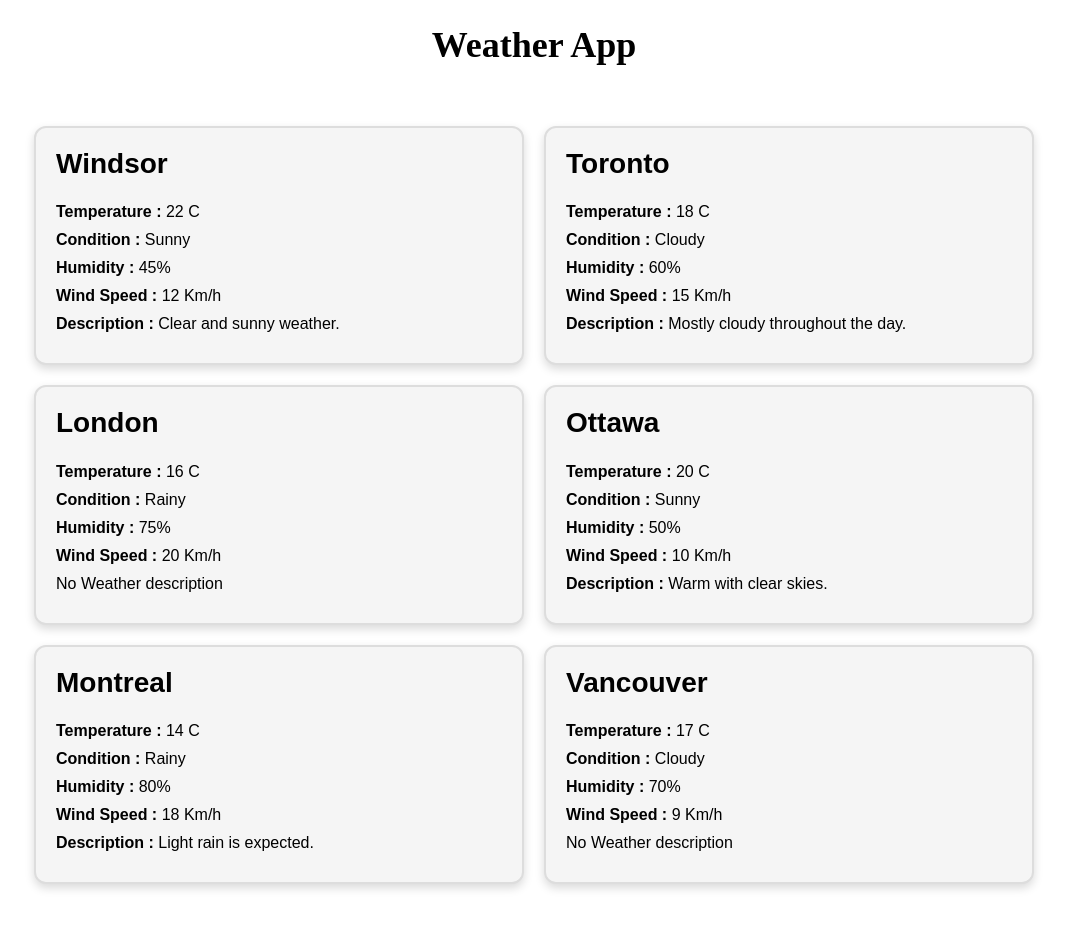
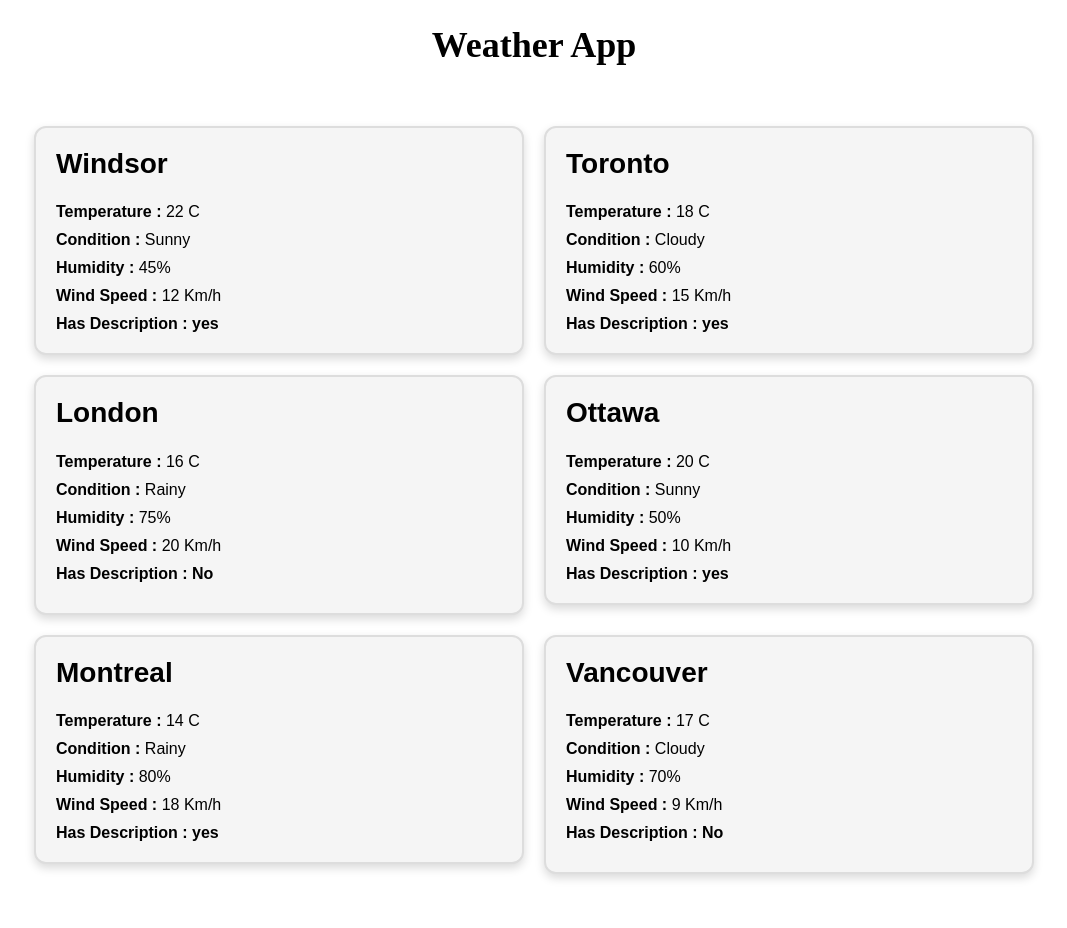
Before and after one commit to zakariyascc/Zakariya-Omar-Naseef-Learning-AngularF26, an Angular app: page / in a window 1280 px wide. Shown: the top 928 px of the page, without its empty margins (106-1173 px from the left). Built offline with nearby package versions, Linux system fonts and the light colour scheme.

Commit message:
click interaction added

```diff
--- a/src/app/app.ts
+++ b/src/app/app.ts
@@ -3,7 +3,7 @@ import { RouterOutlet } from '@angular/router';
 import { WeatherList } from './contentList/weather-list/weather-list';
 
 @Component({
-  imports: [RouterOutlet, WeatherList],
+  imports: [WeatherList],
   selector: 'app-root',
   styleUrl: './app.scss',
   templateUrl: './app.html',
--- a/src/app/contentList/weather-list/weather-list.html
+++ b/src/app/contentList/weather-list/weather-list.html
@@ -1,22 +1,9 @@
+
 <div class="container">
   @for (weather of weatherList; track weather.id) {
-    <div class="weather-card">
-      <h2>{{weather.city}}</h2>
-      <p><strong>Temperature : </strong> {{weather.temperature}} C </p>
-      @switch (weather.condition){
-        @case ('Sunny') {<p><strong>Condition : </strong> Sunny </p>}
-        @case ('Cloudy') {<p><strong>Condition : </strong> Cloudy </p>}
-        @case ('Rainy') {<p><strong>Condition : </strong> Rainy </p>}
-        @default {<p><strong>Condition : </strong> Other </p>}
-      }
-      <p><strong>Humidity :</strong> {{weather.humidity}}% </p>
-      <p><strong>Wind Speed :</strong> {{weather.windSpeed}} Km/h </p>
-      @if (weather.description) {
-        <P><strong>Description : </strong> {{weather.description}} </P>
-      } @else {
-        <p>No Weather description</p>
-      }
-    </div>
+    <app-weather-list-item
+      [weather]="weather"
+      (opened)="onWeatherOpened($event)">
+    </app-weather-list-item>
   }
-  <div></div>
 </div>
--- a/src/app/contentList/weather-list/weather-list.scss
+++ b/src/app/contentList/weather-list/weather-list.scss
@@ -3,49 +3,13 @@
   margin: 0 auto;
   padding: 30px;
   font-family: Arial, sans-serif;
-}
-
-h1 {
-  text-align: center;
-  margin-bottom: 30px;
-  font-size: 36px;
-}
-
-.container {
   display: grid;
   grid-template-columns: repeat(2, 1fr);
   gap: 20px;
 }
-
-.weather-card {
-  padding: 20px;
-  border-radius: 12px;
-  border: 2px solid #ddd;
-  background-color: #f5f5f5;
-  box-shadow: 0 4px 10px rgba(0, 0, 0, 0.15);
-}
-
-.weather-card h2 {
-  margin-top: 0;
-  font-size: 28px;
-}
-
-.weather-card p {
-  margin: 10px 0;
-  font-size: 16px;
-}
-
 @media (max-width: 600px) {
   .container {
     padding: 15px;
     grid-template-columns: 1fr;
   }
-
-  h1 {
-    font-size: 28px;
-  }
-
-  .weather-card {
-    padding: 15px;
-  }
 }
--- a/src/app/contentList/weather-list/weather-list.ts
+++ b/src/app/contentList/weather-list/weather-list.ts
@@ -1,8 +1,9 @@
-import { Component } from '@angular/core';
+import { Component, input, output } from '@angular/core';
 import { Weather } from '../../shared/models/weather';
+import { WeatherListItem } from '../../contentListItem/weather-list-item/weather-list-item';
 
 @Component({
-  imports: [],
+  imports: [WeatherListItem],
   selector: 'app-weather-list',
   styleUrl: './weather-list.scss',
   templateUrl: './weather-list.html',
@@ -16,6 +17,7 @@ export class WeatherList {
       condition: 'Sunny',
       humidity: 45,
       windSpeed: 12,
+      hasDescription: true,
       description: 'Clear and sunny weather.',
     },
     {
@@ -25,6 +27,7 @@ export class WeatherList {
       condition: 'Cloudy',
       humidity: 60,
       windSpeed: 15,
+      hasDescription: true,
       description: 'Mostly cloudy throughout the day.',
     },
     {
@@ -34,6 +37,7 @@ export class WeatherList {
       condition: 'Rainy',
       humidity: 75,
       windSpeed: 20,
+      hasDescription: false,
     },
     {
       id: 4,
@@ -42,6 +46,7 @@ export class WeatherList {
       condition: 'Sunny',
       humidity: 50,
       windSpeed: 10,
+      hasDescription: true,
       description: 'Warm with clear skies.',
     },
     {
@@ -51,6 +56,7 @@ export class WeatherList {
       condition: 'Rainy',
       humidity: 80,
       windSpeed: 18,
+      hasDescription: true,
       description: 'Light rain is expected.',
     },
     {
@@ -60,6 +66,13 @@ export class WeatherList {
       condition: 'Cloudy',
       humidity: 70,
       windSpeed: 9,
+      hasDescription: false,
     },
   ];
+  protected toggleDescription(weather: Weather): void {
+    weather.hasDescription = !weather.hasDescription;
+  }
+  onWeatherOpened(weather: Weather): void {
+    console.warn('Opened: ', weather.description);
+  }
 }
--- a/src/app/contentListItem/weather-list-item/weather-list-item.html
+++ b/src/app/contentListItem/weather-list-item/weather-list-item.html
@@ -1 +1,20 @@
-<p>weather-list-item works!</p>
+<div class="weather-card">
+  <h2>{{weather().city}}</h2>
+  <p><strong>Temperature : </strong> {{weather().temperature}} C</p>
+  @switch (weather().condition){
+    @case ('Sunny') {<p><strong>Condition : </strong> Sunny</p>}
+    @case ('Cloudy') {<p><strong>Condition : </strong> Cloudy</p>}
+    @case ('Rainy') {<p><strong>Condition : </strong> Rainy</p>}
+    @default {<p><strong>Condition : </strong> Other</p>}
+  }
+  <p><strong>Humidity :</strong> {{weather().humidity}}% </p>
+  <p><strong>Wind Speed :</strong> {{weather().windSpeed}} Km/h </p>
+  @if (weather().description) {
+    <div (click)="toggle()"><strong>Has Description : yes</strong></div>
+  } @else {
+    <p><strong>Has Description : No</strong></p>
+  }
+  @if (expanded) {
+    <p>{{weather().description}}</p>
+  }
+</div>
--- a/src/app/contentListItem/weather-list-item/weather-list-item.scss
+++ b/src/app/contentListItem/weather-list-item/weather-list-item.scss
@@ -0,0 +1,32 @@
+h1 {
+  text-align: center;
+  margin-bottom: 30px;
+  font-size: 36px;
+}
+.weather-card {
+  padding: 20px;
+  border-radius: 12px;
+  border: 2px solid #ddd;
+  background-color: #f5f5f5;
+  box-shadow: 0 4px 10px rgba(0, 0, 0, 0.15);
+}
+
+.weather-card h2 {
+  margin-top: 0;
+  font-size: 28px;
+}
+
+.weather-card p {
+  margin: 10px 0;
+  font-size: 16px;
+}
+
+@media (max-width: 600px) {
+  h1 {
+    font-size: 28px;
+  }
+
+  .weather-card {
+    padding: 15px;
+  }
+}
--- a/src/app/contentListItem/weather-list-item/weather-list-item.ts
+++ b/src/app/contentListItem/weather-list-item/weather-list-item.ts
@@ -1,4 +1,4 @@
-import { Component, input } from '@angular/core';
+import { Component, input, output } from '@angular/core';
 import { Weather } from '../../shared/models/weather';
 
 @Component({
@@ -9,4 +9,13 @@ import { Weather } from '../../shared/models/weather';
 })
 export class WeatherListItem {
   weather = input.required<Weather>();
+
+  expanded = false;
+
+  opened = output<Weather>();
+
+  toggle():void{
+    this.expanded = !this.expanded;
+    this.opened.emit(this.weather())
+  }
 }
--- a/src/app/shared/models/weather.ts
+++ b/src/app/shared/models/weather.ts
@@ -5,5 +5,6 @@ export interface Weather {
   condition: string;
   humidity: number;
   windSpeed: number;
+  hasDescription?: boolean;
   description?: string;
 }
```
